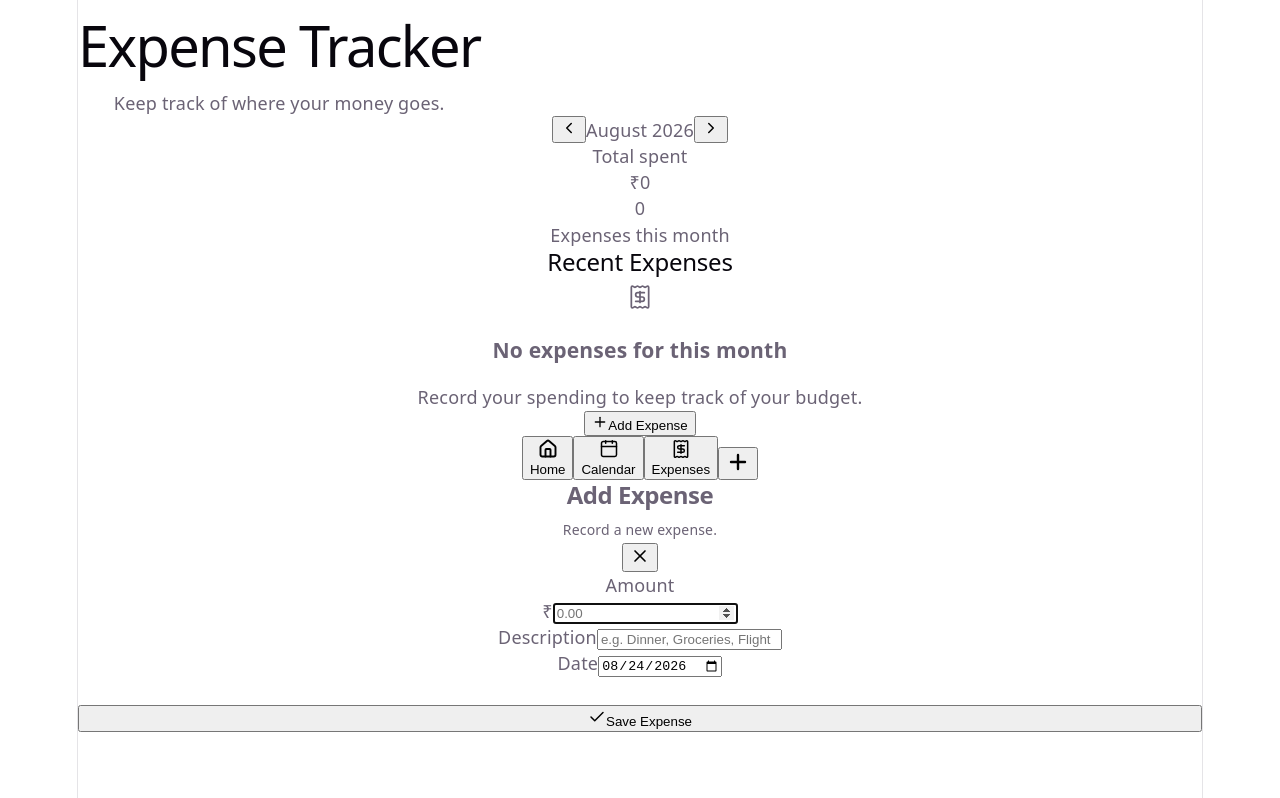
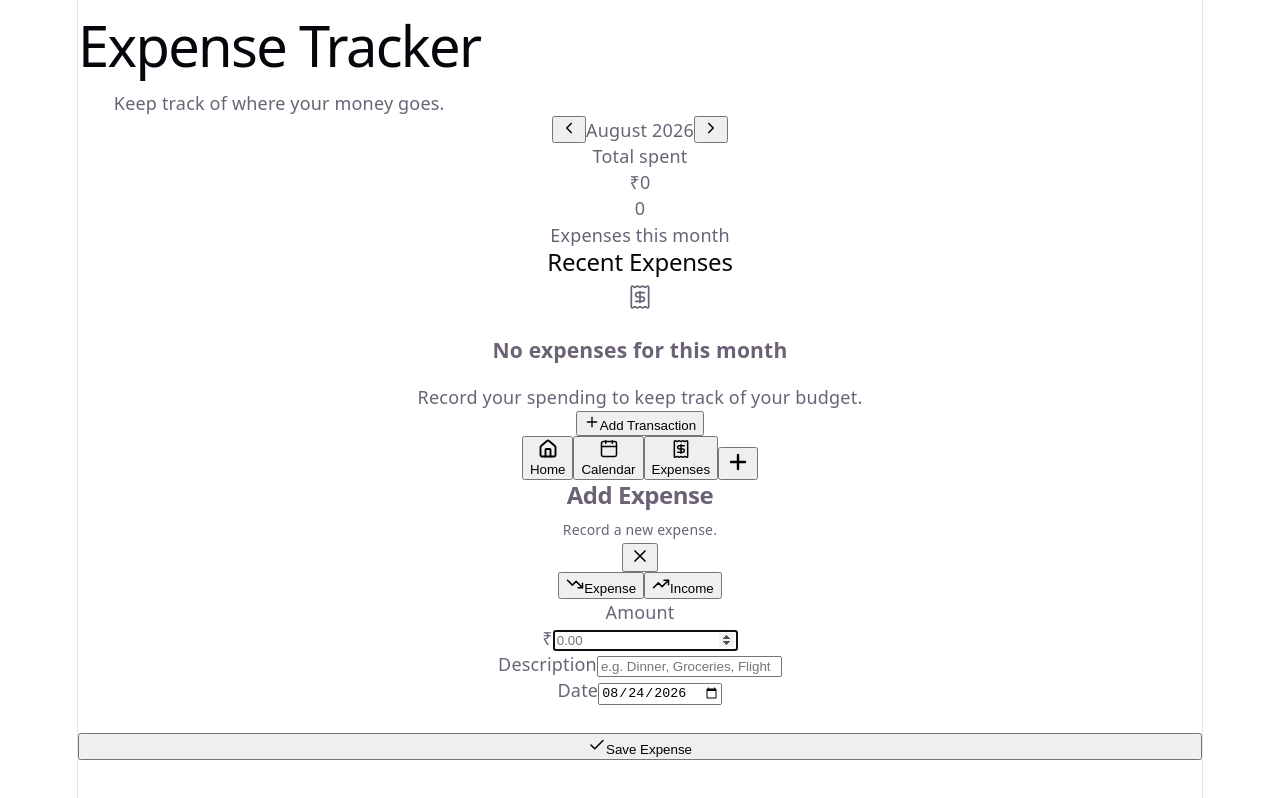
Before and after one commit to Arpan-Raval/Money_Tracker, a React (Vite) app: page / in a window 1280 px wide. Both pictures are taken after a click on the button 738 px from the left and 463 px from the top of the page. Built offline with nearby package versions, Linux system fonts and the light colour scheme; the HTML template or start-up script is replaced by a standard one.

Commit message:
add income options for all files

```diff
--- a/src/components/EmptyState.jsx
+++ b/src/components/EmptyState.jsx
@@ -1,7 +1,7 @@
 import React from 'react';
 import { Receipt, Plus } from 'lucide-react';
 
-export const EmptyState = ({ onAddExpense, title = "No expenses yet", subtitle = "Start tracking your spending by adding your first expense." }) => {
+export const EmptyState = ({ onAddExpense, title = "No transactions yet", subtitle = "Start tracking by adding your first transaction." }) => {
   return (
     <div className="empty-state">
       <div className="empty-state-icon">
@@ -16,7 +16,7 @@ export const EmptyState = ({ onAddExpense, title = "No expenses yet", subtitle =
           onClick={onAddExpense}
         >
           <Plus size={16} />
-          <span>Add Expense</span>
+          <span>Add Transaction</span>
         </button>
       )}
     </div>
--- a/src/components/ExpenseCard.jsx
+++ b/src/components/ExpenseCard.jsx
@@ -1,13 +1,18 @@
 import React from 'react';
 import { formatCurrency, formatDate } from '../utils/expenseUtils';
-import { ChevronRight } from 'lucide-react';
+import { ChevronRight, TrendingUp, TrendingDown } from 'lucide-react';
 
 export const ExpenseCard = ({ expense, onClick }) => {
   if (!expense) return null;
 
+  const isIncome = (expense.type || 'expense') === 'income';
+  const typeClass = isIncome ? 'type-income' : 'type-expense';
+  const amountClass = isIncome ? 'amount-income' : 'amount-expense';
+  const prefix = isIncome ? '+' : '-';
+
   return (
     <div
-      className="expense-card"
+      className={`expense-card ${typeClass}`}
       onClick={() => onClick && onClick(expense)}
       role="button"
       tabIndex={0}
@@ -25,7 +30,9 @@ export const ExpenseCard = ({ expense, onClick }) => {
       </div>
 
       <div className="expense-card-right">
-        <span className="expense-card-amount">{formatCurrency(expense.amount)}</span>
+        <span className={`expense-card-amount ${amountClass}`}>
+          {prefix}{formatCurrency(expense.amount)}
+        </span>
         <span className="expense-card-arrow">
           <ChevronRight size={16} />
         </span>
--- a/src/components/ExpenseDetails.jsx
+++ b/src/components/ExpenseDetails.jsx
@@ -1,6 +1,6 @@
 import React from 'react';
 import { formatCurrency, formatDate } from '../utils/expenseUtils';
-import { X, Edit3, Trash2, Calendar, FileText } from 'lucide-react';
+import { X, Edit3, Trash2, Calendar, FileText, TrendingUp, TrendingDown } from 'lucide-react';
 
 export const ExpenseDetails = ({
   expense,
@@ -11,22 +11,21 @@ export const ExpenseDetails = ({
 }) => {
   if (!isOpen || !expense) return null;
 
+  const isIncome = (expense.type || 'expense') === 'income';
+  const typeLabel = isIncome ? 'Income' : 'Expense';
+  const amountClass = isIncome ? 'amount-income' : '';
+
   return (
     <div className="modal-backdrop" onClick={onClose} role="dialog" aria-modal="true">
       <div className="bottom-sheet" onClick={(e) => e.stopPropagation()}>
         {/* Header */}
         <div className="sheet-header">
           <div>
-            <span style={{
-              fontSize: '12px',
-              fontWeight: 600,
-              textTransform: 'uppercase',
-              letterSpacing: '0.06em',
-              color: 'var(--text-muted)'
-            }}>
-              Expense
+            <span className={`type-badge ${isIncome ? 'income' : 'expense'}`}>
+              {isIncome ? <TrendingUp size={12} /> : <TrendingDown size={12} />}
+              {typeLabel}
             </span>
-            <h2 style={{ fontSize: '24px', fontWeight: 700, color: 'var(--text-primary)', marginTop: '2px' }}>
+            <h2 style={{ fontSize: '24px', fontWeight: 700, color: 'var(--text-primary)', marginTop: '6px' }}>
               {expense.description}
             </h2>
           </div>
@@ -53,14 +52,14 @@ export const ExpenseDetails = ({
           <span style={{ fontSize: '13px', color: 'var(--text-muted)', textTransform: 'uppercase', letterSpacing: '0.04em' }}>
             Amount
           </span>
-          <div style={{
+          <div className={amountClass} style={{
             fontSize: '38px',
             fontWeight: 700,
-            color: 'var(--text-primary)',
+            color: isIncome ? undefined : 'var(--text-primary)',
             letterSpacing: '-0.03em',
             marginTop: '4px'
           }}>
-            {formatCurrency(expense.amount)}
+            {isIncome ? '+' : '-'}{formatCurrency(expense.amount)}
           </div>
         </div>
 
@@ -88,7 +87,7 @@ export const ExpenseDetails = ({
           <div style={{ display: 'flex', alignItems: 'center', gap: '12px' }}>
             <FileText size={18} color="var(--text-muted)" />
             <div style={{ display: 'flex', flexDirection: 'column' }}>
-              <span style={{ fontSize: '12px', color: 'var(--text-muted)' }}>Category / Note</span>
+              <span style={{ fontSize: '12px', color: 'var(--text-muted)' }}>Description</span>
               <span style={{ fontSize: '15px', fontWeight: 500, color: 'var(--text-primary)' }}>
                 {expense.description}
               </span>
@@ -107,7 +106,7 @@ export const ExpenseDetails = ({
             }}
           >
             <Edit3 size={18} />
-            <span>Edit Expense</span>
+            <span>Edit {typeLabel}</span>
           </button>
 
           <button
@@ -118,7 +117,7 @@ export const ExpenseDetails = ({
             }}
           >
             <Trash2 size={18} />
-            <span>Delete Expense</span>
+            <span>Delete {typeLabel}</span>
           </button>
         </div>
       </div>
--- a/src/components/ExpenseForm.jsx
+++ b/src/components/ExpenseForm.jsx
@@ -1,6 +1,6 @@
 import React, { useState, useEffect } from 'react';
 import { toDateString } from '../utils/expenseUtils';
-import { X, Check, Trash2, AlertCircle } from 'lucide-react';
+import { X, Check, Trash2, AlertCircle, TrendingUp, TrendingDown } from 'lucide-react';
 
 export const ExpenseForm = ({
   isOpen,
@@ -10,6 +10,7 @@ export const ExpenseForm = ({
   onSubmit,
   onDelete
 }) => {
+  const [type, setType] = useState('expense');
   const [amount, setAmount] = useState('');
   const [description, setDescription] = useState('');
   const [date, setDate] = useState(toDateString(new Date()));
@@ -19,10 +20,12 @@ export const ExpenseForm = ({
   useEffect(() => {
     if (isOpen) {
       if (mode === 'edit' && initialExpense) {
+        setType(initialExpense.type || 'expense');
         setAmount(String(initialExpense.amount || ''));
         setDescription(initialExpense.description || '');
         setDate(initialExpense.date || toDateString(new Date()));
       } else {
+        setType('expense');
         setAmount('');
         setDescription('');
         setDate(toDateString(new Date()));
@@ -58,6 +61,7 @@ export const ExpenseForm = ({
     if (!validate()) return;
 
     onSubmit({
+      type,
       amount: Number(amount),
       description: description.trim(),
       date
@@ -67,9 +71,13 @@ export const ExpenseForm = ({
   };
 
   const isEdit = mode === 'edit';
-  const title = isEdit ? 'Edit Expense' : 'Add Expense';
-  const subtitle = isEdit ? 'Update your expense details.' : 'Record a new expense.';
-  const submitLabel = isEdit ? 'Update Expense' : 'Save Expense';
+  const isIncome = type === 'income';
+  const typeLabel = isIncome ? 'Income' : 'Expense';
+  const title = isEdit ? `Edit ${typeLabel}` : `Add ${typeLabel}`;
+  const subtitle = isEdit
+    ? `Update your ${typeLabel.toLowerCase()} details.`
+    : `Record a new ${typeLabel.toLowerCase()}.`;
+  const submitLabel = isEdit ? `Update ${typeLabel}` : `Save ${typeLabel}`;
 
   return (
     <div className="modal-backdrop" onClick={onClose} role="dialog" aria-modal="true">
@@ -92,6 +100,26 @@ export const ExpenseForm = ({
             aria-label="Close form"
           >
             <X size={20} />
+          </button>
+        </div>
+
+        {/* Type Toggle */}
+        <div className="type-toggle-group">
+          <button
+            type="button"
+            className={`type-toggle-btn ${type === 'expense' ? 'active-expense' : ''}`}
+            onClick={() => setType('expense')}
+          >
+            <TrendingDown size={18} />
+            <span>Expense</span>
+          </button>
+          <button
+            type="button"
+            className={`type-toggle-btn ${type === 'income' ? 'active-income' : ''}`}
+            onClick={() => setType('income')}
+          >
+            <TrendingUp size={18} />
+            <span>Income</span>
           </button>
         </div>
 
@@ -136,7 +164,7 @@ export const ExpenseForm = ({
               id="expense-description"
               type="text"
               className={`form-input ${errors.description ? 'error' : ''}`}
-              placeholder="e.g. Dinner, Groceries, Flight"
+              placeholder={isIncome ? 'e.g. Salary, Freelance, Gift' : 'e.g. Dinner, Groceries, Flight'}
               value={description}
               onChange={(e) => {
                 setDescription(e.target.value);
@@ -194,7 +222,7 @@ export const ExpenseForm = ({
                 }}
               >
                 <Trash2 size={18} />
-                <span>Delete Expense</span>
+                <span>Delete {typeLabel}</span>
               </button>
             )}
           </div>
--- a/src/pages/ExpensesPage.jsx
+++ b/src/pages/ExpensesPage.jsx
@@ -11,10 +11,18 @@ export const ExpensesPage = ({
   onOpenAddModal
 }) => {
   const [searchQuery, setSearchQuery] = useState('');
+  const [filterType, setFilterType] = useState('all'); // 'all' | 'income' | 'expense'
 
-  // Sort and filter expenses
+  // Sort and filter transactions
   const filteredExpenses = useMemo(() => {
-    const sorted = sortExpensesNewestFirst(expenses);
+    let items = expenses;
+
+    // Filter by type
+    if (filterType !== 'all') {
+      items = items.filter(exp => (exp.type || 'expense') === filterType);
+    }
+
+    const sorted = sortExpensesNewestFirst(items);
     if (!searchQuery.trim()) return sorted;
 
     const q = searchQuery.toLowerCase().trim();
@@ -23,18 +31,54 @@ export const ExpensesPage = ({
       exp.date.includes(q) ||
       String(exp.amount).includes(q)
     );
-  }, [expenses, searchQuery]);
+  }, [expenses, searchQuery, filterType]);
 
-  const totalSpentAll = useMemo(() => {
-    return filteredExpenses.reduce((sum, item) => sum + (Number(item.amount) || 0), 0);
+  // Compute totals for display
+  const incomeTotal = useMemo(() => {
+    return filteredExpenses
+      .filter(exp => (exp.type || 'expense') === 'income')
+      .reduce((sum, item) => sum + (Number(item.amount) || 0), 0);
   }, [filteredExpenses]);
+
+  const expenseTotal = useMemo(() => {
+    return filteredExpenses
+      .filter(exp => (exp.type || 'expense') === 'expense')
+      .reduce((sum, item) => sum + (Number(item.amount) || 0), 0);
+  }, [filteredExpenses]);
+
+  const netTotal = incomeTotal - expenseTotal;
 
   return (
     <div>
       <PageHeader
-        title="All Expenses"
-        subtitle="Review everything you've spent."
+        title="All Transactions"
+        subtitle="Review your income and expenses."
       />
+
+      {/* Filter Tabs */}
+      <div className="filter-tabs">
+        <button
+          type="button"
+          className={`filter-tab ${filterType === 'all' ? 'active' : ''}`}
+          onClick={() => setFilterType('all')}
+        >
+          All
+        </button>
+        <button
+          type="button"
+          className={`filter-tab ${filterType === 'income' ? 'active-income' : ''}`}
+          onClick={() => setFilterType('income')}
+        >
+          Income
+        </button>
+        <button
+          type="button"
+          className={`filter-tab ${filterType === 'expense' ? 'active' : ''}`}
+          onClick={() => setFilterType('expense')}
+        >
+          Expenses
+        </button>
+      </div>
 
       {/* Search Input Box */}
       <div className="search-filter-box">
@@ -75,16 +119,31 @@ export const ExpensesPage = ({
           padding: '0 2px'
         }}>
           <span style={{ fontSize: '13px', color: 'var(--text-muted)', fontWeight: 500 }}>
-            {filteredExpenses.length} {filteredExpenses.length === 1 ? 'expense' : 'expenses'}
+            {filteredExpenses.length} {filteredExpenses.length === 1 ? 'transaction' : 'transactions'}
             {searchQuery && ' found'}
           </span>
-          <span style={{ fontSize: '13px', color: 'var(--text-secondary)', fontWeight: 600 }}>
-            Total: {formatCurrency(totalSpentAll)}
+          <span style={{
+            fontSize: '13px',
+            fontWeight: 600,
+            color: filterType === 'income'
+              ? 'var(--income-primary)'
+              : filterType === 'expense'
+                ? 'var(--text-secondary)'
+                : netTotal >= 0
+                  ? 'var(--income-primary)'
+                  : 'var(--text-secondary)'
+          }}>
+            {filterType === 'income'
+              ? `+${formatCurrency(incomeTotal)}`
+              : filterType === 'expense'
+                ? `-${formatCurrency(expenseTotal)}`
+                : `Net: ${netTotal >= 0 ? '+' : '-'}${formatCurrency(Math.abs(netTotal))}`
+            }
           </span>
         </div>
       )}
 
-      {/* Expense List */}
+      {/* Transaction List */}
       {filteredExpenses.length > 0 ? (
         <div className="expense-list">
           {filteredExpenses.map((expense) => (
@@ -97,8 +156,8 @@ export const ExpensesPage = ({
         </div>
       ) : (
         <EmptyState
-          title={searchQuery ? "No matching expenses" : "No expenses yet"}
-          subtitle={searchQuery ? "Try searching for a different keyword or date." : "Start tracking your spending by adding your first expense."}
+          title={searchQuery ? "No matching transactions" : filterType !== 'all' ? `No ${filterType} transactions` : "No transactions yet"}
+          subtitle={searchQuery ? "Try searching for a different keyword or date." : "Start tracking by adding your first transaction."}
           onAddExpense={onOpenAddModal}
         />
       )}
```
